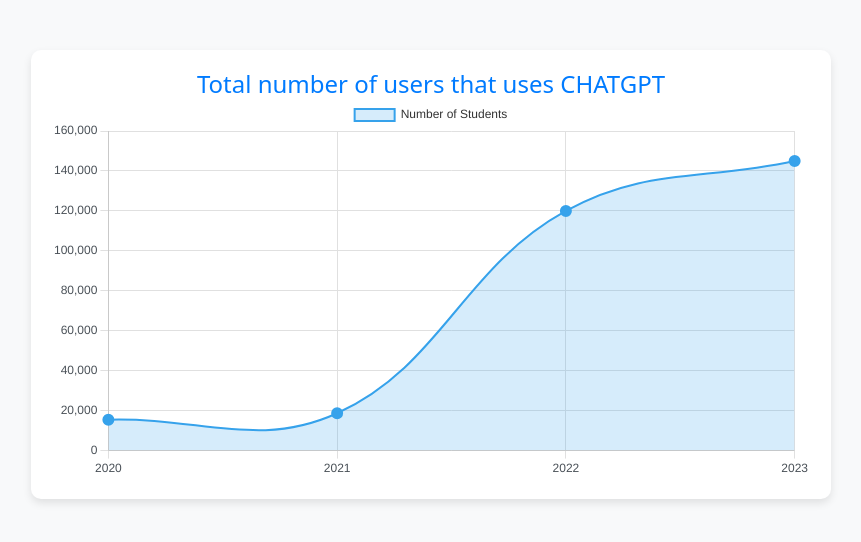
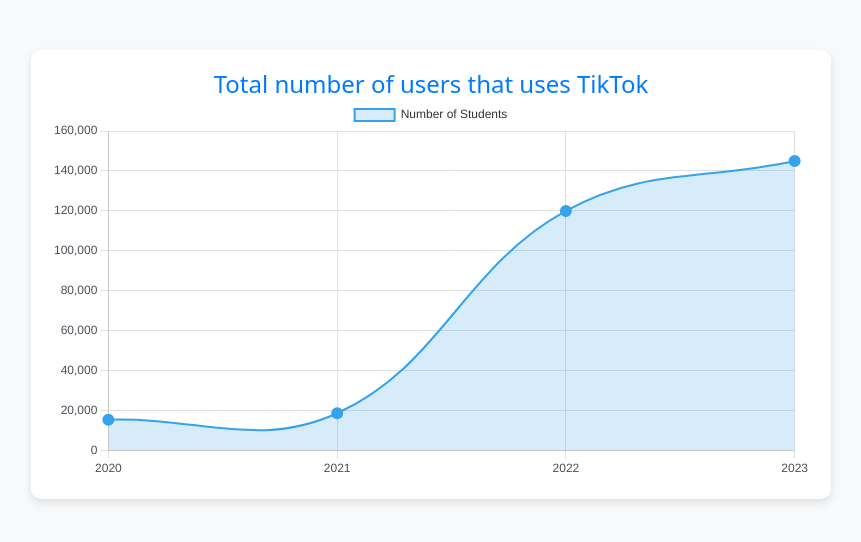
Before and after one commit to hiether17/it21c, a plain HTML site: page linechart.html in a window 1280 px wide. Shown: the whole page, without its empty margins (209-1070 px from the left). Drawn offline with nearby package versions, Linux system fonts and the light colour scheme.

Commit message:
Update linechart.html

```diff
--- a/linechart.html
+++ b/linechart.html
@@ -28,7 +28,7 @@
 <body>
 
     <div class="chart-container">
-        <h5 class="card-title">Total number of users that uses CHATGPT</h5>
+        <h5 class="card-title">Total number of users that uses TikTok </h5>
         <canvas id="lineChart"></canvas>
     </div>
 
```
